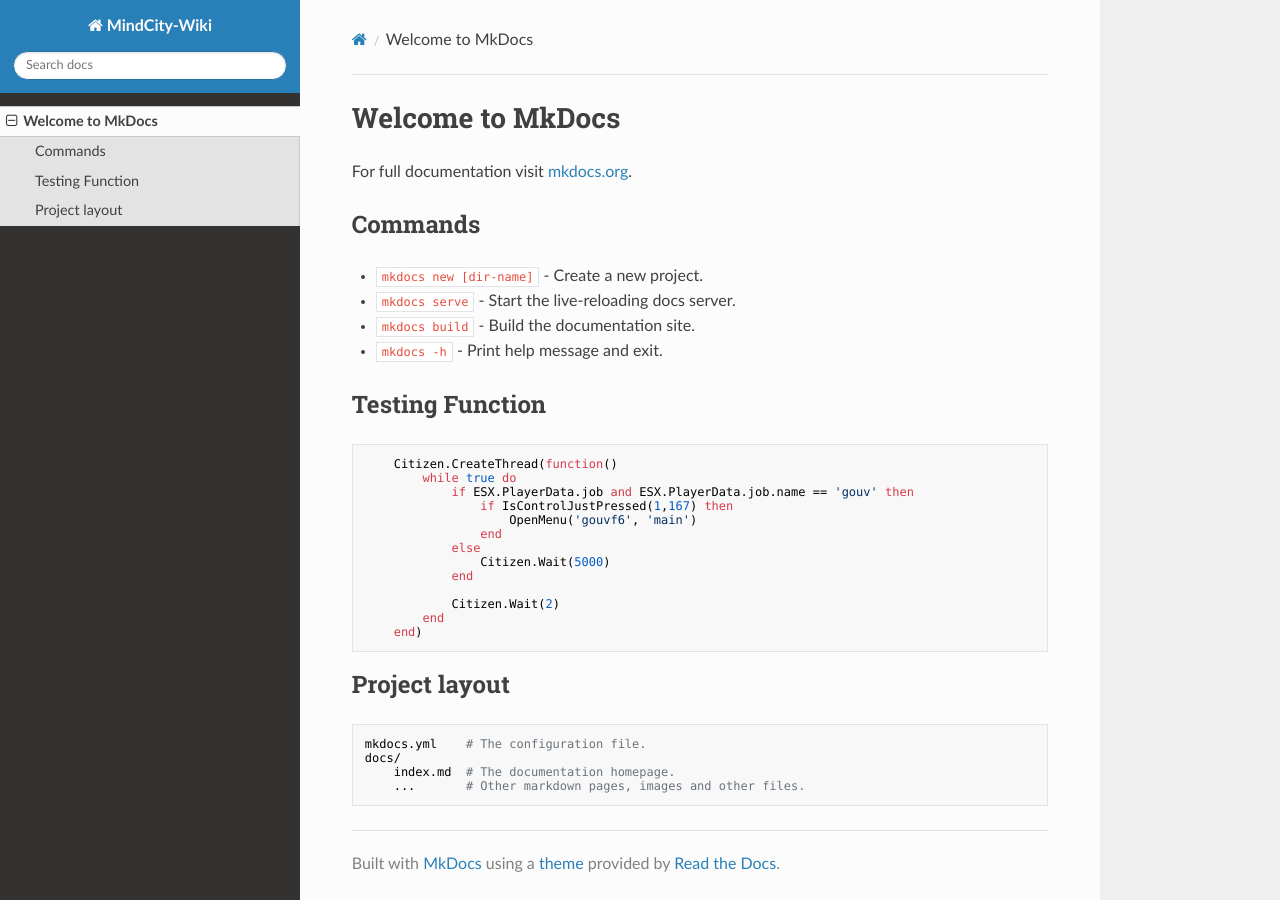
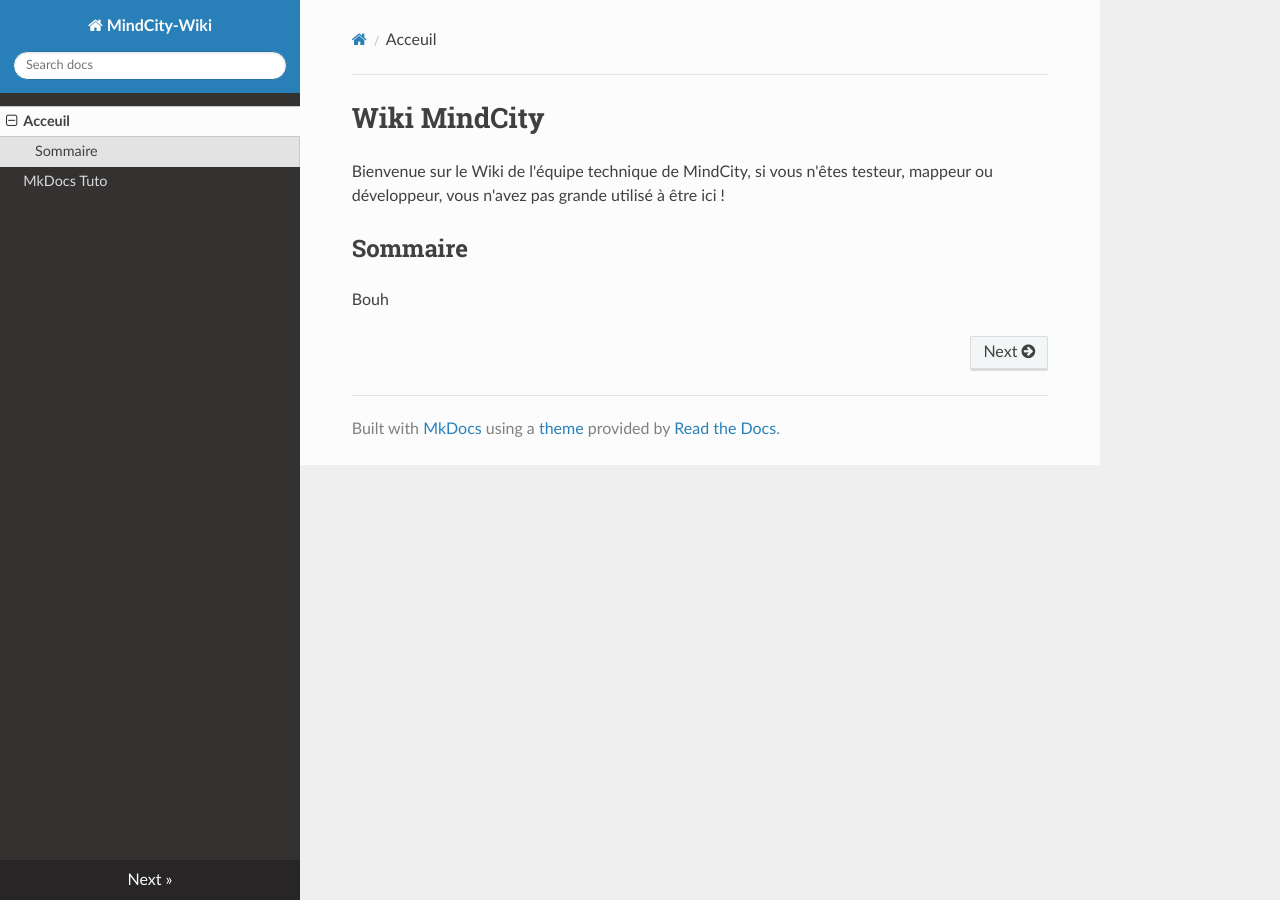
Before and after one commit to JustMordeckai/MindCity-Wiki, an MkDocs documentation site: the page built from docs/index.md, in a window 1280 px wide. Built offline with MkDocs 1.6.1, drawn with Linux system fonts in a browser that asks for light colours; nearby versions of some CDN libraries.

Commit message:
Navigation Test

````diff
--- a/docs/index.md
+++ b/docs/index.md
@@ -1,35 +1,7 @@
-# Welcome to MkDocs
+# Wiki MindCity
 
-For full documentation visit [mkdocs.org](https://www.mkdocs.org).
+Bienvenue sur le Wiki de l'équipe technique de MindCity, si vous n'êtes testeur, mappeur ou développeur, vous n'avez pas grande utilisé à être ici !
 
-## Commands
+## Sommaire
 
-* `mkdocs new [dir-name]` - Create a new project.
-* `mkdocs serve` - Start the live-reloading docs server.
-* `mkdocs build` - Build the documentation site.
-* `mkdocs -h` - Print help message and exit.
-
-## Testing Function
-
-```lua
-    Citizen.CreateThread(function()
-        while true do
-            if ESX.PlayerData.job and ESX.PlayerData.job.name == 'gouv' then
-                if IsControlJustPressed(1,167) then
-                    OpenMenu('gouvf6', 'main')
-                end
-            else
-                Citizen.Wait(5000)
-            end
-
-            Citizen.Wait(2)
-        end
-    end)
-```
-
-## Project layout
-
-    mkdocs.yml    # The configuration file.
-    docs/
-        index.md  # The documentation homepage.
-        ...       # Other markdown pages, images and other files.
+Bouh
--- a/mkdocs.yml
+++ b/mkdocs.yml
@@ -1,2 +1,6 @@
 site_name: MindCity-Wiki
 theme: readthedocs
+
+nav:
+    - 'Acceuil': 'index.md'
+    - 'MkDocs Tuto': 'tuto_mkdocs.md'
````
Also changed, not shown: docs/tuto_mkdocs.md (added, +17 -0 lines).
